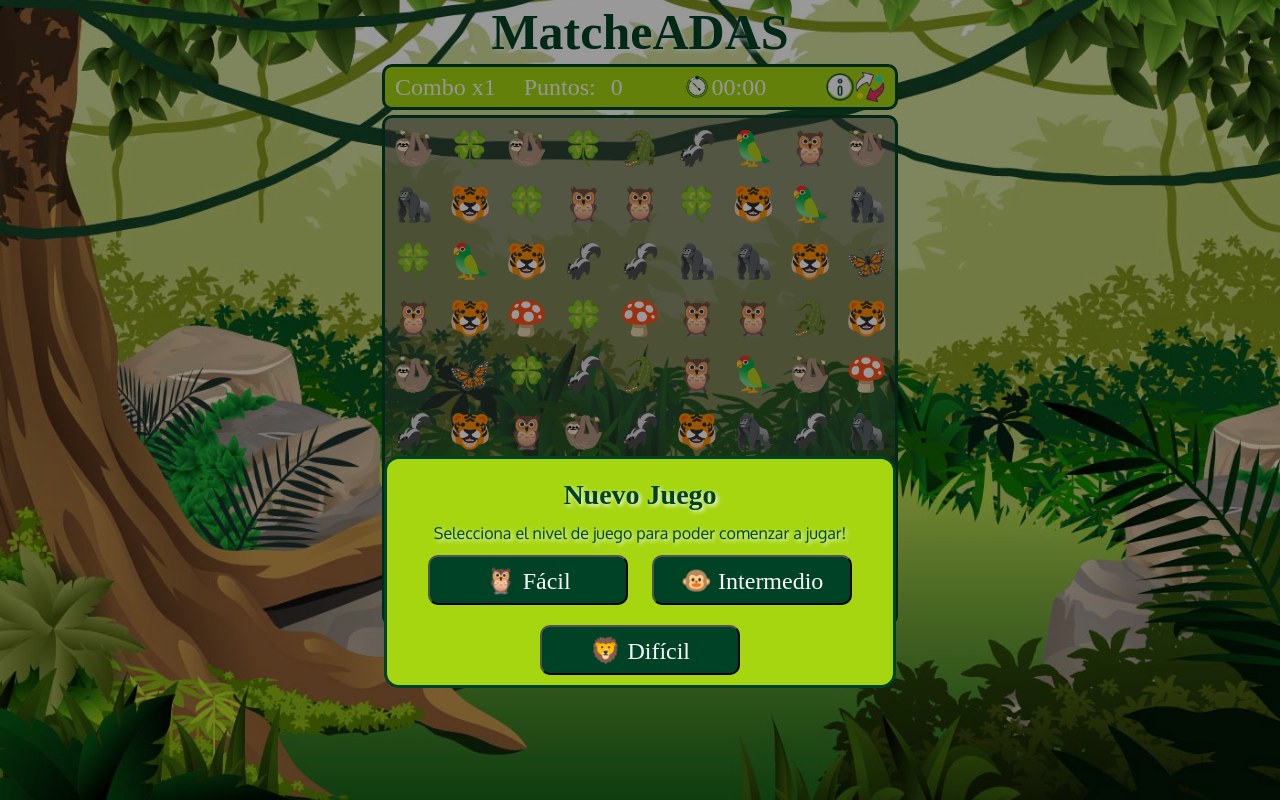
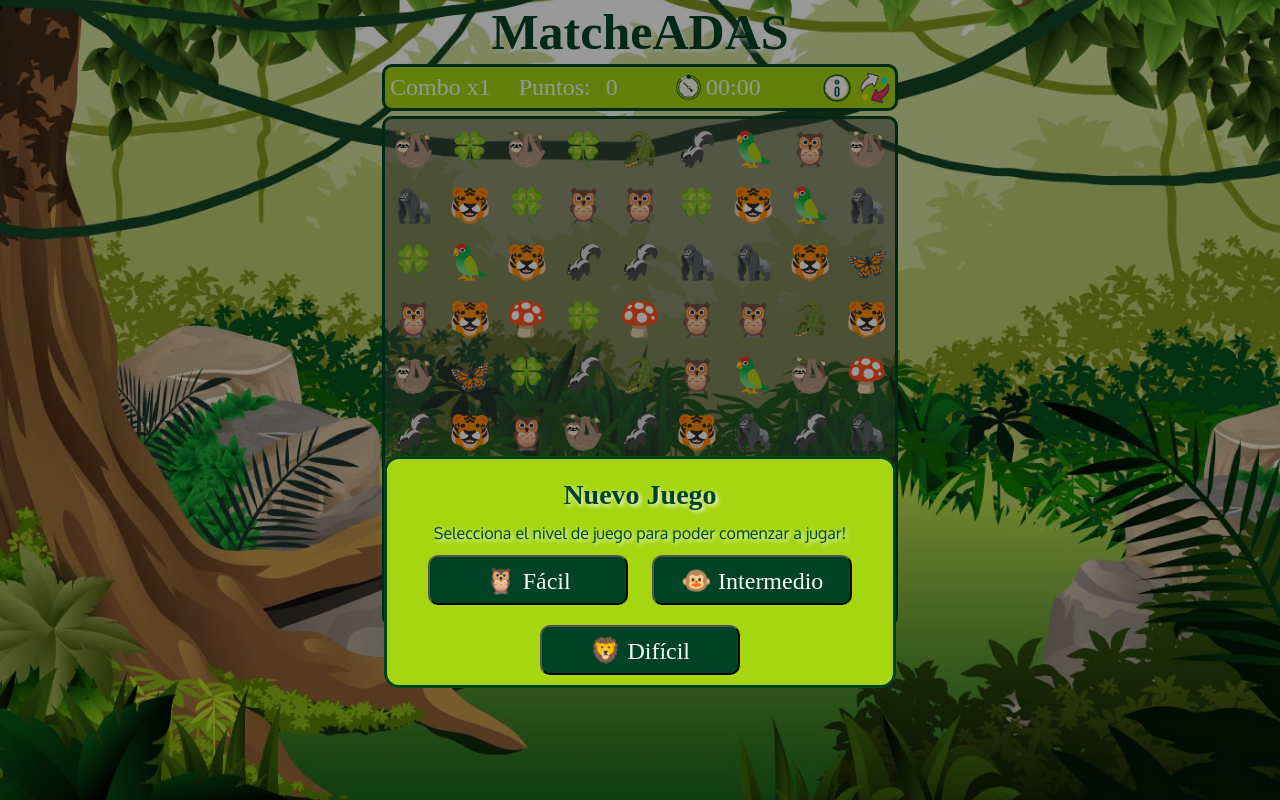
Before and after one commit to Luzyla/proyecto-3-matcheadas, a plain HTML site: page index.html in a window 1280 px wide. Drawn offline with Linux system fonts and the light colour scheme; a web font is replaced by a local one.

Commit message:
Ajustes de estilado

```diff
--- a/style.css
+++ b/style.css
@@ -182,7 +182,7 @@ body {
     margin-bottom: 5px;
     background-color: #a5d610;
     border: 3px solid #004225;
-    padding: 5px 10px;
+    padding: 3px 5px;
     border-radius: 10px;
     color: #fafafa;
 }
@@ -211,9 +211,19 @@ body {
 .img-input,
 .info-button,
 .refresh-button {
+    cursor: pointer;
+}
+
+.img-input {
+    width: 35px;
+    height: 35px;
+}
+
+.info-button,
+.refresh-button {
     width: 30px;
     height: 30px;
-    cursor: pointer;
+    margin-left: 8px;
 }
 
 .contenedor-timer,
@@ -227,7 +237,8 @@ body {
     flex-wrap: nowrap;
 }
 
-#boton-info,
+
+/* #boton-info,
 #boton-reiniciar {
     background-color: transparent;
     border: 0;
@@ -239,7 +250,7 @@ body {
 #boton-reiniciar i {
     transform: rotate(0);
     transition: 0.2s;
-}
+} */
 
 .caja-grilla {
     width: auto;
```
